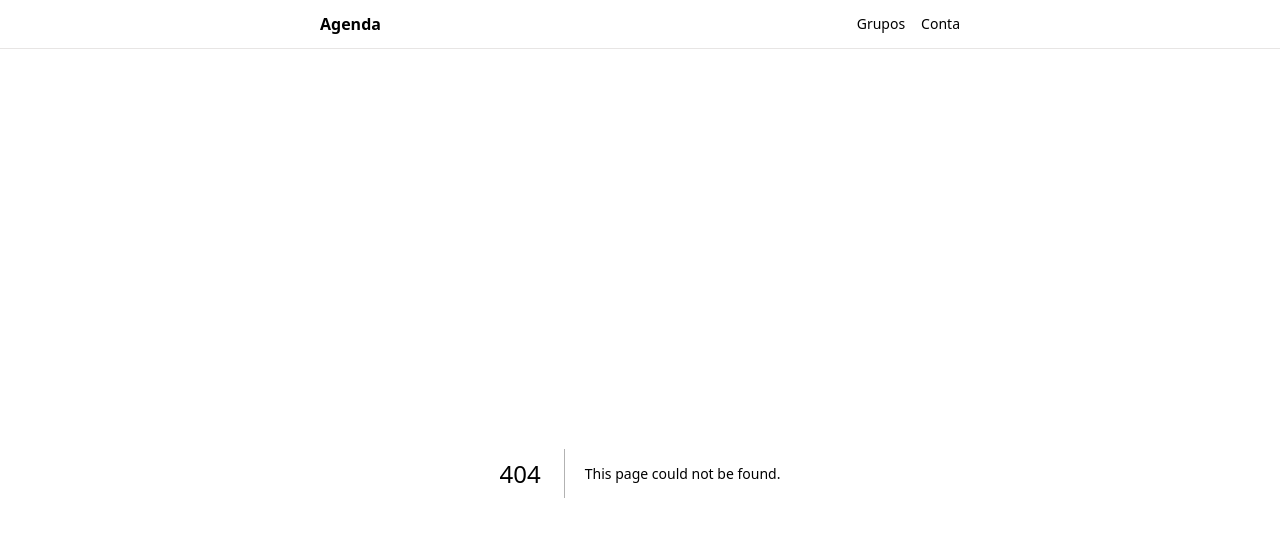
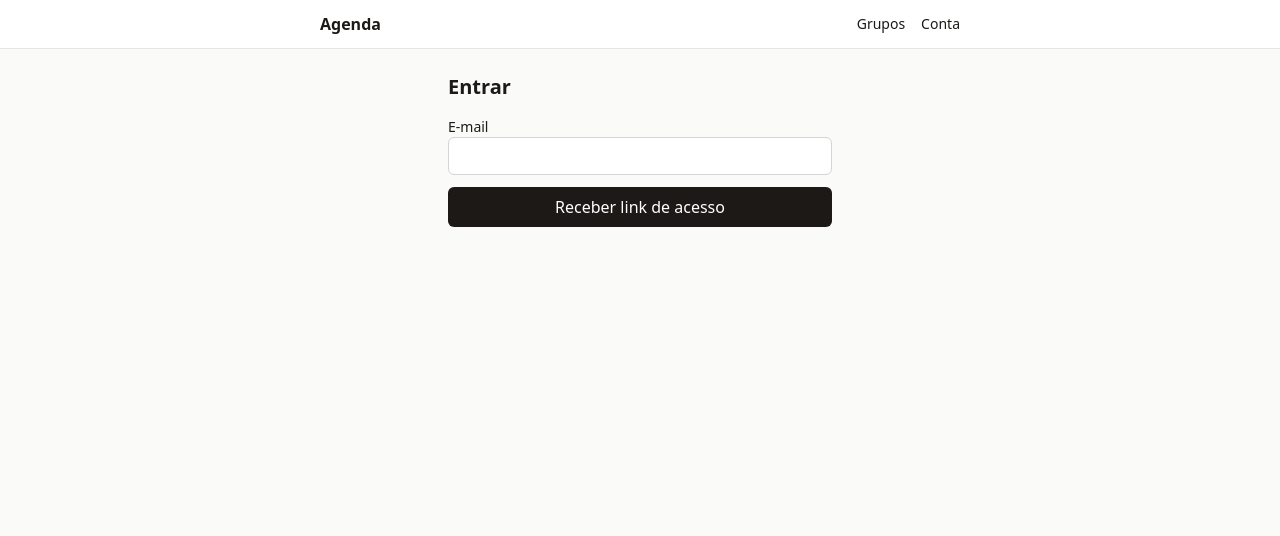
Before and after one commit to eBetcel/instagram-scrapper, a Next.js app in the folder web/: page /entrar in a window 1280 px wide. Before the commit this address had no page. Shown: the top 536 px of the page. Built offline with nearby package versions, Linux system fonts and the light colour scheme.

Commit message:
feat(web): página de entrada com convite
Co-Authored-By: Claude Opus 5.5 <noreply@anthropic.com>

```diff
--- /dev/null
+++ b/web/src/app/entrar/FormularioEntrar.tsx
@@ -0,0 +1,66 @@
+"use client";
+
+import { useState } from "react";
+import { Aviso } from "@/components/Aviso";
+import { chamarApi } from "@/lib/api-cliente";
+
+type Etapa = "email" | "convite" | "enviado";
+
+const campo = "w-full rounded-md border border-stone-300 bg-white px-3 py-2";
+
+export function FormularioEntrar() {
+  const [etapa, setEtapa] = useState<Etapa>("email");
+  const [email, setEmail] = useState("");
+  const [convite, setConvite] = useState("");
+  const [nome, setNome] = useState("");
+  const [erro, setErro] = useState<string | null>(null);
+  const [enviando, setEnviando] = useState(false);
+
+  async function enviar(e: React.FormEvent) {
+    e.preventDefault();
+    setErro(null);
+    setEnviando(true);
+    const corpo = etapa === "convite" ? { email, convite, nome } : { email };
+    const r = await chamarApi("/auth/entrar", { method: "POST", body: JSON.stringify(corpo) });
+    setEnviando(false);
+    if (r.ok) return setEtapa("enviado");
+    if (r.status === 409 && (r.corpo as { precisa_convite?: boolean })?.precisa_convite) {
+      return setEtapa("convite");
+    }
+    setErro(r.mensagem);
+  }
+
+  if (etapa === "enviado") {
+    return <Aviso tipo="info">Enviamos um link para {email}. Ele vale por 15 minutos.</Aviso>;
+  }
+
+  return (
+    <form onSubmit={enviar} className="space-y-3">
+      <label className="block space-y-1 text-sm">
+        <span>E-mail</span>
+        <input type="email" required autoComplete="email" value={email}
+          onChange={(e) => setEmail(e.target.value)} readOnly={etapa === "convite"} className={campo} />
+      </label>
+      {etapa === "convite" && (
+        <>
+          <p className="text-sm text-stone-600">É a sua primeira vez por aqui: informe o código de convite que você recebeu.</p>
+          <label className="block space-y-1 text-sm">
+            <span>Código de convite</span>
+            <input required value={convite} onChange={(e) => setConvite(e.target.value)}
+              placeholder="XXXX-XXXX" autoCapitalize="characters" className={campo} />
+          </label>
+          <label className="block space-y-1 text-sm">
+            <span>Seu nome</span>
+            <input required maxLength={60} autoComplete="name" value={nome}
+              onChange={(e) => setNome(e.target.value)} className={campo} />
+          </label>
+        </>
+      )}
+      {erro && <Aviso>{erro}</Aviso>}
+      <button type="submit" disabled={enviando}
+        className="w-full rounded-md bg-stone-900 px-3 py-2 font-medium text-white disabled:opacity-50">
+        {enviando ? "Enviando…" : etapa === "convite" ? "Criar conta e receber o link" : "Receber link de acesso"}
+      </button>
+    </form>
+  );
+}
--- /dev/null
+++ b/web/src/app/entrar/page.tsx
@@ -0,0 +1,23 @@
+import type { Metadata } from "next";
+import { Suspense } from "react";
+import { Aviso } from "@/components/Aviso";
+import { FormularioEntrar } from "./FormularioEntrar";
+
+export const metadata: Metadata = { title: "Entrar" };
+
+async function AvisoDoLink({ searchParams }: { searchParams: PageProps<"/entrar">["searchParams"] }) {
+  const { erro } = await searchParams;
+  return erro === "link" ? <Aviso>Link inválido ou vencido. Peça outro.</Aviso> : null;
+}
+
+export default function Entrar({ searchParams }: PageProps<"/entrar">) {
+  return (
+    <section className="mx-auto max-w-sm space-y-4">
+      <h1 className="text-xl font-semibold">Entrar</h1>
+      <Suspense fallback={null}>
+        <AvisoDoLink searchParams={searchParams} />
+      </Suspense>
+      <FormularioEntrar />
+    </section>
+  );
+}
--- /dev/null
+++ b/web/src/components/Aviso.tsx
@@ -0,0 +1,4 @@
+export function Aviso({ tipo = "erro", children }: { tipo?: "erro" | "info"; children: React.ReactNode }) {
+  const cor = tipo === "erro" ? "border-red-200 bg-red-50 text-red-800" : "border-emerald-200 bg-emerald-50 text-emerald-900";
+  return <p role={tipo === "erro" ? "alert" : "status"} className={`rounded-md border px-3 py-2 text-sm ${cor}`}>{children}</p>;
+}
--- /dev/null
+++ b/web/src/lib/api-cliente.ts
@@ -0,0 +1,27 @@
+// Chamadas à api feitas no navegador (Client Components), sempre na mesma origem.
+
+export type RespostaApi<T> =
+  | { ok: true; dados: T }
+  | { ok: false; status: number; mensagem: string; corpo: unknown };
+
+const GENERICA = "Algo deu errado. Tente de novo.";
+const VALIDACAO = "Confira os dados informados.";
+
+export async function chamarApi<T = unknown>(caminho: string, init?: RequestInit): Promise<RespostaApi<T>> {
+  const headers = new Headers(init?.headers);
+  if (init?.body && !headers.has("content-type")) headers.set("content-type", "application/json");
+  let r: Response;
+  try {
+    r = await fetch(`/api${caminho}`, { ...init, headers, credentials: "same-origin" });
+  } catch {
+    return { ok: false, status: 0, mensagem: GENERICA, corpo: null };
+  }
+  let corpo: unknown = null;
+  try {
+    corpo = r.status === 204 ? null : await r.json();
+  } catch {}
+  if (r.ok) return { ok: true, dados: corpo as T };
+  const detail = (corpo as { detail?: unknown } | null)?.detail;
+  const mensagem = typeof detail === "string" ? detail : Array.isArray(detail) ? VALIDACAO : GENERICA;
+  return { ok: false, status: r.status, mensagem, corpo };
+}
```
Also changed, not shown: 1 other file (tests, documents, lock files or other folders).
